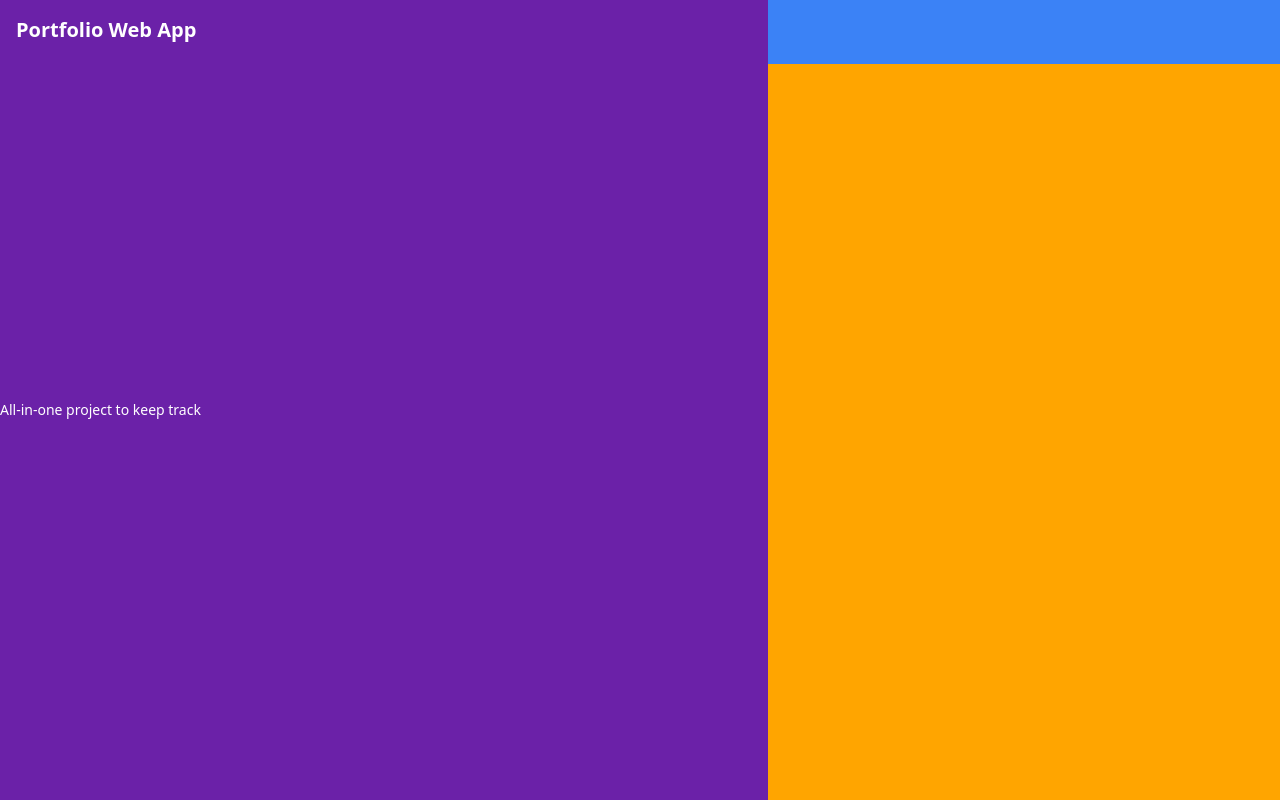
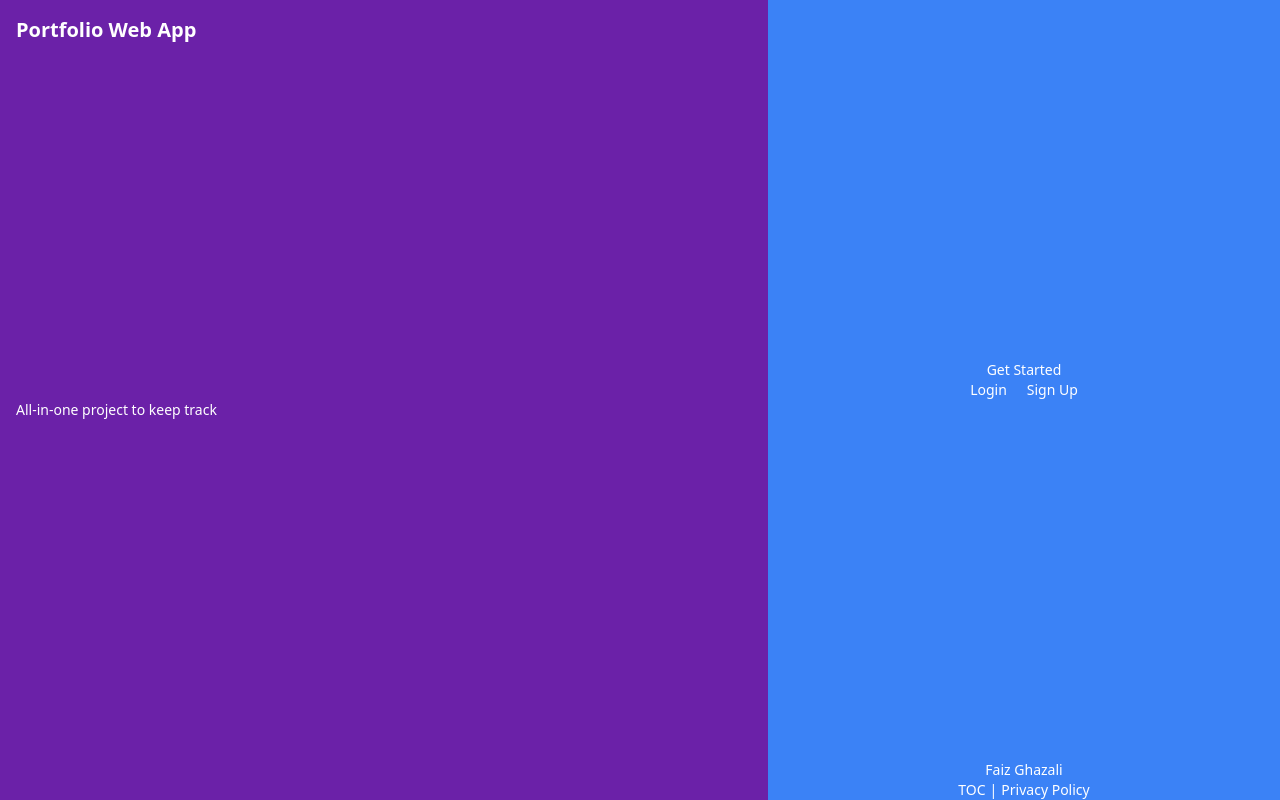
Before and after one commit to FaizGhazali/faizghazali, a Next.js app: page / in a window 1280 px wide. Built offline with nearby package versions, Linux system fonts and the light colour scheme.

Commit message:
main page 1

```diff
--- a/pages/index.js
+++ b/pages/index.js
@@ -1,18 +1,39 @@
-import React from 'react';
-import MyLayout from '../components/Layout/HomeLayout';
+import React from "react";
+import MyLayout from "../components/Layout/HomeLayout";
 
 export default function HomePage() {
   return (
     <div class="flex">
       <div className="bg-purple-800 w-3/5 h-screen p-4 flex flex-col">
         <div className="text-white text-xl font-bold">Portfolio Web App</div>
-        <div className="absolute left-0 top-1/2 text-white text-sm">All-in-one project to keep track</div>
-
+        <div className="absolute  top-1/2 text-white text-sm">
+          All-in-one project to keep track
+        </div>
       </div>
 
+      <div class="bg-blue-500 w-2/5 h-screen ">
+        <div className="flex flex-col  items-center justify-center h-screen   text-white text-sm  ">
+          <div className="flex flex-col  items-center justify-center h-screen ">
+            <h1 className="">Get Started</h1>
+            <div className=" flex gap-5  ">
+              <div className="">Login</div>
+              <div className="">Sign Up</div>
+            </div>
+          </div>
 
-
-      <div class="bg-blue-500 w-2/5 h-16"></div>
+          <div className="mt-auto">
+            {/* Use "mt-auto" to push content to the bottom */}
+            <div className="flex flex-col items-center">
+              <h1>Faiz Ghazali</h1>
+              <div className="flex gap-1">
+                <h3>TOC</h3>
+                <h1>|</h1>
+                <h3>Privacy Policy</h3>
+              </div>
+            </div>
+          </div>
+        </div>
+      </div>
     </div>
   );
-};
+}
```
